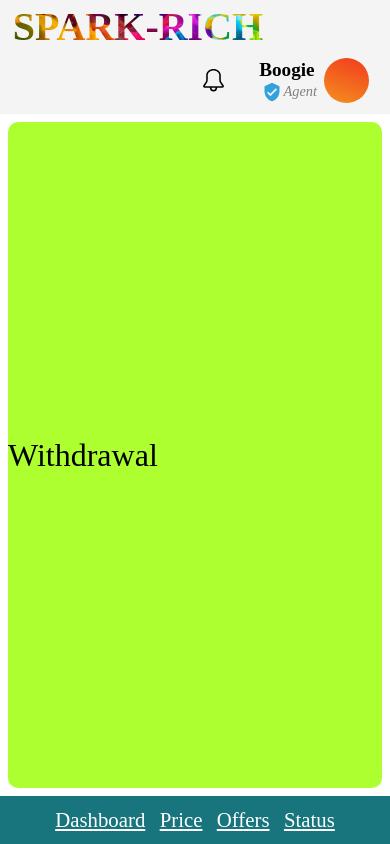
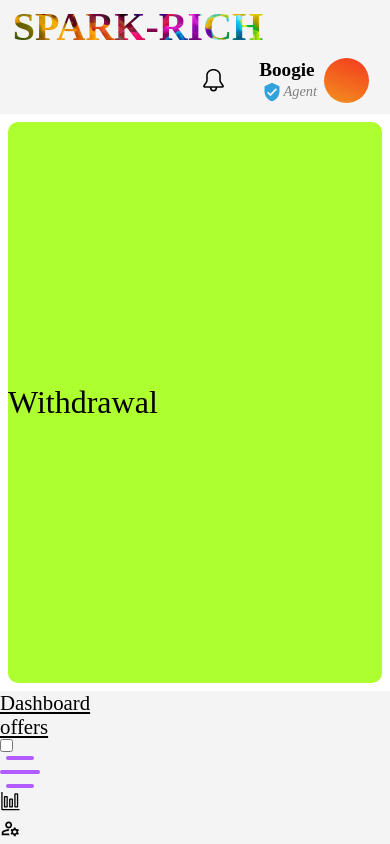
Before and after one commit to primeboogie/sparkrich, a React (Vite) app: page /withdrawal in a window 390 px wide. Built offline with nearby package versions, Linux system fonts and the light colour scheme; a web font is replaced by a local one.

Commit message:
updating dashboard

```diff
--- /dev/null
+++ b/src/assets/css/buttons/menubtn.module.css
@@ -0,0 +1,62 @@
+/* menubtn.module.css */
+
+.checkbox {
+    display: block;
+  }
+
+  .toggle {
+    position: relative;
+    width: 40px;
+    height: 40px;
+    cursor: pointer;
+    display: flex;
+    flex-direction: column;
+    align-items: center;
+    justify-content: center;
+    gap: 10px;
+    transition-duration: 0.5s;
+  }
+
+  .bars {
+    width: 100%;
+    height: 4px;
+    background-color: rgb(176, 92, 255);
+    border-radius: 4px;
+    transition-duration: 0.5s;
+  }
+
+  .bars:nth-child(2) {
+    transition-duration: 0.8s;
+  }
+
+  .bars:nth-child(1),
+  .bars:nth-child(3) {
+    width: 70%;
+  }
+
+  .checkbox:checked + .toggle .bars {
+    position: absolute;
+    transition-duration: 0.5s;
+  }
+
+  .checkbox:checked + .toggle .bars:nth-child(2) {
+    transform: scaleX(0);
+    transition-duration: 0.5s;
+  }
+
+  .checkbox:checked + .toggle .bars:nth-child(1) {
+    width: 100%;
+    transform: rotate(45deg);
+    transition-duration: 0.5s;
+  }
+
+  .checkbox:checked + .toggle .bars:nth-child(3) {
+    width: 100%;
+    transform: rotate(-45deg);
+    transition-duration: 0.5s;
+  }
+
+  .checkbox:checked + .toggle {
+    transition-duration: 0.5s;
+    transform: rotate(180deg);
+  }
--- a/src/assets/css/compiler/compiler.module.css
+++ b/src/assets/css/compiler/compiler.module.css
@@ -4,7 +4,6 @@
     display: grid;
     grid-template-columns: 15% 1fr;
     grid-template-rows: auto 1fr;
-    /* background-color: #f0f0f0; */
     background-color: #FFF;
 }
 
@@ -31,9 +30,11 @@
     padding: 0.5em;
 }
 
-.minnav{
+.compiler .minnav{
     display: none;
 }
+
+
 @media only screen and (max-width: 957px) {
     .compiler{
         grid-template-columns: 25% 1fr;
@@ -67,15 +68,8 @@
     }
 
     .compiler .minnav{
-        display: flex;
         grid-area: 3/1/4/2;
-        padding: 0.5em;
-        background-color: #18757d;
-        justify-content: center;
-        align-items: center;
-        font-size: 1rem;
-        height: 3rem;
-
+        display: grid;
     }
 }
 
--- a/src/assets/css/compiler/minnav.module.css
+++ b/src/assets/css/compiler/minnav.module.css
@@ -1,10 +1,15 @@
 .minnav{
-    display: flex;
-    gap: 0.9em;
-
+    background: rgba(239, 239, 239, 0.67);
+    display: grid;
 }
 
 .minnav a{
-    color: #fff;
+    color: #000;
     font-size: 1.3em;
 }
+.swbwk{
+    background: #c5c5c5;
+    top: 50%;
+    left: 50%;
+    transform: translate(-50%, -50%);
+}
--- a/src/components/compiler/Minnav.jsx
+++ b/src/components/compiler/Minnav.jsx
@@ -2,13 +2,20 @@ import { Link } from 'react-router-dom';
 import compstyles from '@css/compiler/compiler.module.css';
 import styles from '@css/compiler/minnav.module.css';
 
+import { MdOutlineManageAccounts } from "react-icons/md";
+import { VscGraph } from "react-icons/vsc";
+import Menubtn from '../ui/buttons/Menubtn';
+
 function Minnav() {
   return (
     <div className={`${compstyles.minnav} ${styles.minnav}`}>
+
       <Link to="/account/">Dashboard</Link>
-      <Link to="/deposit">Price</Link>
-      <Link to="/offers">Offers</Link>
-      <Link to="/status">Status</Link>
+      <Link to="/deposit">offers</Link>
+      <Link to="/offers"> <Menubtn/></Link>
+      <Link to="/status"> <VscGraph/></Link>
+      <Link to="/status"><MdOutlineManageAccounts/></Link>
+
     </div>
   );
 }
--- /dev/null
+++ b/src/components/ui/buttons/Menubtn.jsx
@@ -0,0 +1,34 @@
+import React, { useState } from 'react';
+import styles from '@css/buttons/menubtn.module.css'; // Ensure you have the correct path to your CSS file
+
+function Menubtn() {
+  const [checked, setChecked] = useState(false);
+
+  const handleChange = () => {
+    setChecked(!checked);
+    if (!checked) {
+      console.log("open");
+    } else {
+      console.log("returned");
+    }
+  };
+
+  return (
+    <div>
+      <input
+        type="checkbox"
+        id="checkbox"
+        className={styles.checkbox}
+        checked={checked}
+        onChange={handleChange}
+      />
+      <label htmlFor="checkbox" className={styles.toggle}>
+        <div className={styles.bars}></div>
+        <div className={styles.bars}></div>
+        <div className={styles.bars}></div>
+      </label>
+    </div>
+  );
+}
+
+export default Menubtn;
```
